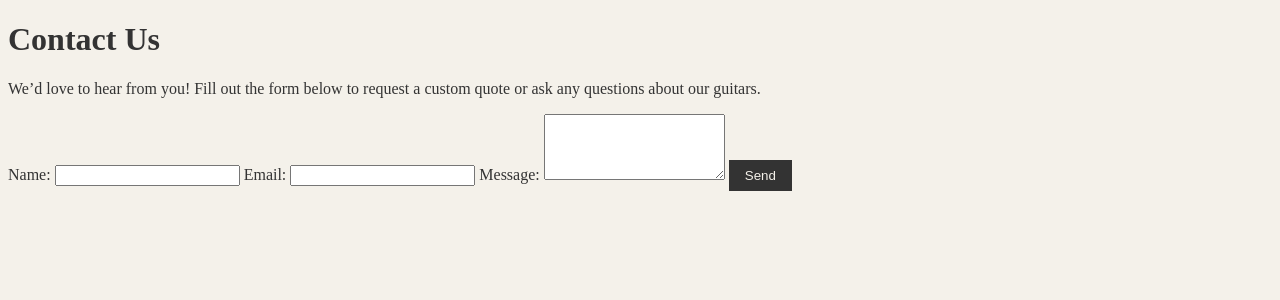
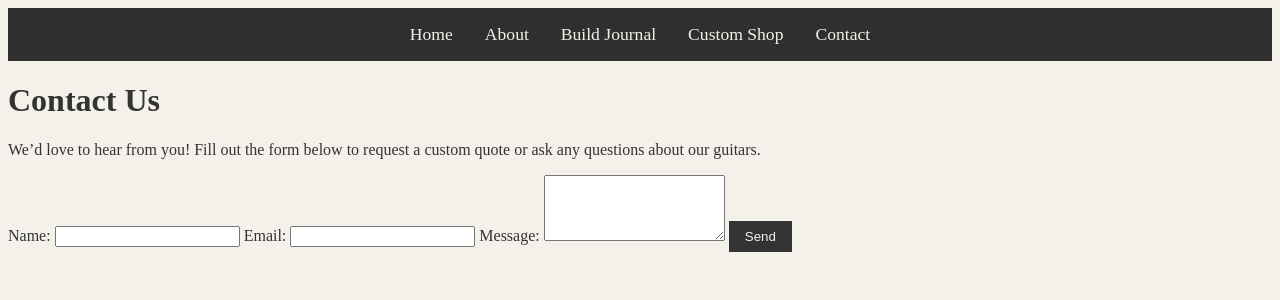
Before and after one commit to epcustomguitars/epcustomguitars.github.io, a Jekyll site: the page built from contact.md, in a window 1280 px wide. Shown: the top 300 px of the page. Built offline with Jekyll 4.4.1, drawn with Linux system fonts in a browser that asks for light colours.

Commit message:
navigation menu bar.

```diff
--- a/_layouts/default.html
+++ b/_layouts/default.html
@@ -7,6 +7,15 @@
   <link rel="stylesheet" href="{{ '/assets/css/style.css' | relative_url }}">
 </head>
 <body>
+  <nav class="navbar">
+    <ul class="nav-list">
+      <li><a href="{{ '/' | relative_url }}">Home</a></li>
+      <li><a href="{{ '/about' | relative_url }}">About</a></li>
+      <li><a href="{{ '/journal' | relative_url }}">Build Journal</a></li>
+      <li><a href="{{ '/custom-shop' | relative_url }}">Custom Shop</a></li>
+      <li><a href="{{ '/contact' | relative_url }}">Contact</a></li>
+    </ul>
+  </nav>
   {{ content }}
 </body>
 </html>
--- a/assets/css/style.css
+++ b/assets/css/style.css
@@ -30,3 +30,34 @@ button {
   border: none;
   cursor: pointer;
 }
+
+/* Navigation Bar Styling */
+.navbar {
+  background-color: #2f2f2f;
+  padding: 1rem;
+  text-align: center;
+}
+
+.nav-list {
+  list-style: none;
+  margin: 0;
+  padding: 0;
+  display: flex;
+  justify-content: center;
+}
+
+.nav-list li {
+  margin: 0 1rem;
+}
+
+.nav-list a {
+  color: #f4f1ea;
+  text-decoration: none;
+  font-family: 'Playfair Display', serif;
+  font-size: 1.1rem;
+  transition: color 0.3s;
+}
+
+.nav-list a:hover {
+  color: #f08a24;
+}
```
